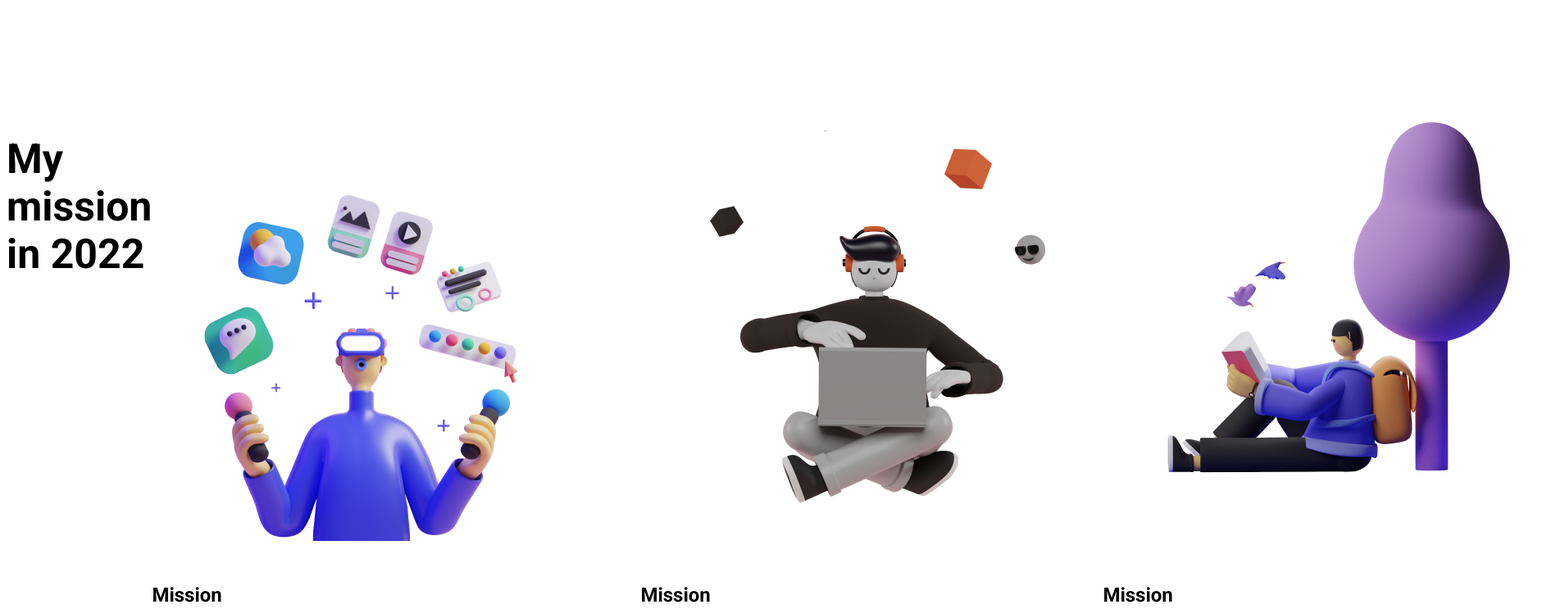
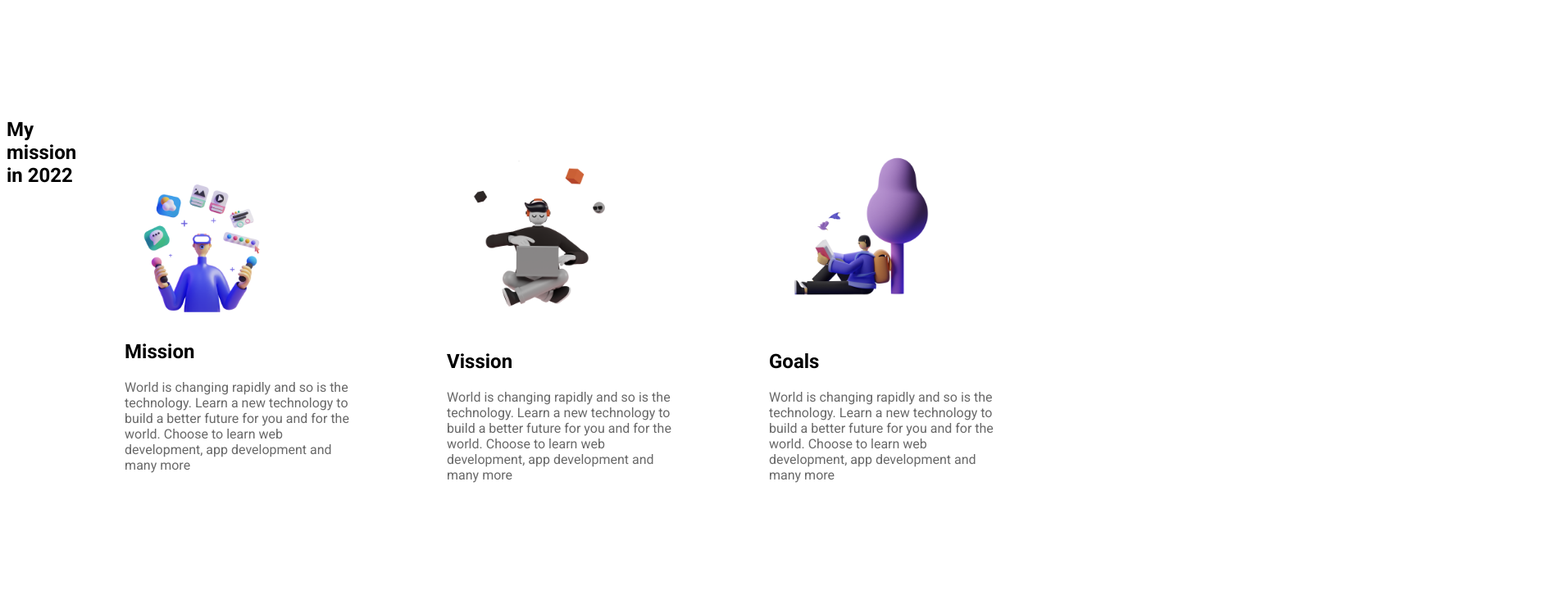
Before and after one commit to almohaiminrumon/1st-assignment, a plain HTML site: page index.html in a window 1280 px wide. Shown: the part 680-1423 px from the top of the page at 82% size, 1909 px wide, since content can reach past the window. Drawn offline with Linux system fonts and the light colour scheme; a web font is replaced by a local one.

Commit message:
section-2

```diff
--- a/index.html
+++ b/index.html
@@ -32,25 +32,30 @@
     </section>
     <section class="section-2 flexible-container">
         <h1>My mission in 2022</h1>
-        <div>
+        <div class=" flexible-container">
+            <div class="half-width">
                 <img src="images/illustrators/illustrator-1.png" alt="">
                 <h2>Mission</h2>
-            <p>World is changing rapidly and so is the technology. Learn a new technology to build a better future for
+                <p>World is changing rapidly and so is the technology. Learn a new technology to build a better future
+                    for
                     you and for the world. Choose to learn web development, app development and many more</p>
             </div>
-        <div>
+            <div class="half-width">
                 <img src="images/illustrators/illustrator-2.png" alt="">
-            <h2>Mission</h2>
-            <p>World is changing rapidly and so is the technology. Learn a new technology to build a better future for
+                <h2>Vission</h2>
+                <p>World is changing rapidly and so is the technology. Learn a new technology to build a better future
+                    for
                     you and for the world. Choose to learn web development, app development and many more</p>
             </div>
-        <div>
+            <div class="half-width">
                 <img src="images/illustrators/illustrator-3.png" alt="">
-            <h2>Mission</h2>
-            <p>World is changing rapidly and so is the technology. Learn a new technology to build a better future for
+                <h2>Goals</h2>
+                <p>World is changing rapidly and so is the technology. Learn a new technology to build a better future
+                    for
                     you and for the world. Choose to learn web development, app development and many more</p>
             </div>
 
+        </div>
     </section>
 </body>
 
--- a/style.css
+++ b/style.css
@@ -3,9 +3,6 @@ body{
 font-family: 'Moon Dance', cursive;
 font-family: 'Oswald', sans-serif;
 font-family: 'Roboto', sans-serif;
-}
-h1{
-    font-size: 50px;
 }
 h1 span{
     color: orange;
@@ -23,10 +20,6 @@ h1 span{
 .half-width img{
     width: 80%;
 }
-.flexible-container{
-    display: flex;
-
-}
 .half-width img{
     width: 80%;
 }
@@ -41,3 +34,6 @@ h1 span{
 p{
     color: dimgray;
 }
+.h1{
+    text-align: center;
+}
```
Lines whose indentation alone changed are shown as unchanged.
